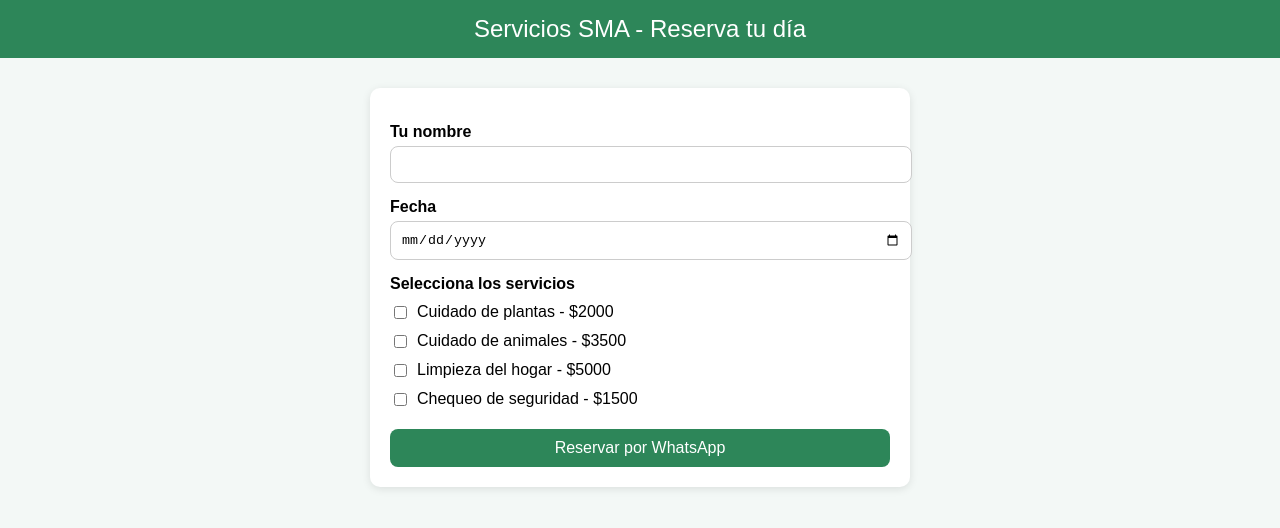
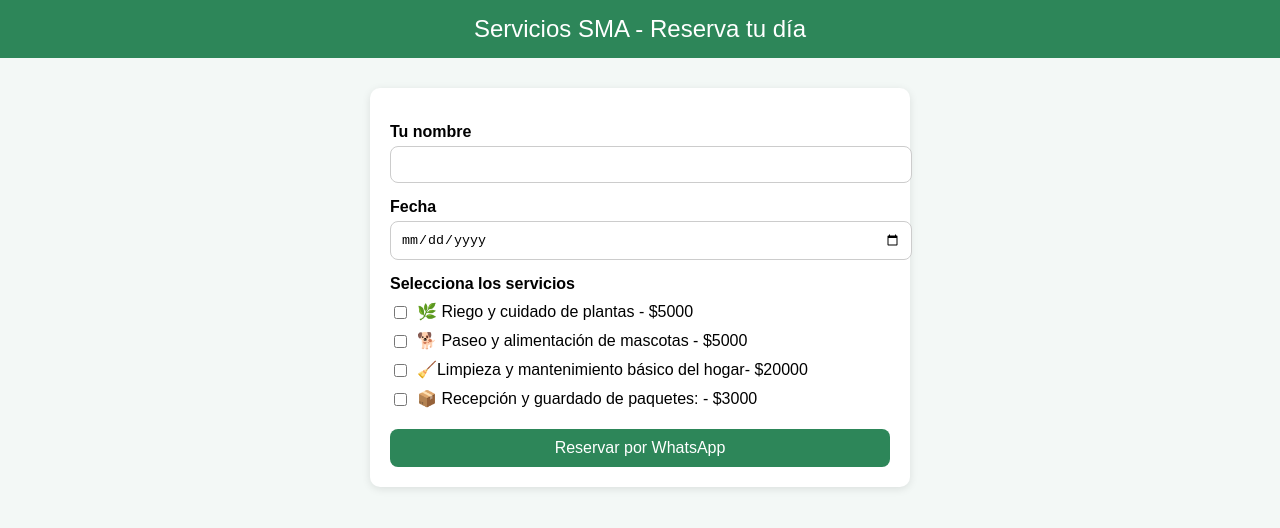
Before and after one commit to tarot-estelar/Servicios-SMA, a plain HTML site: page index.html in a window 1280 px wide. Drawn offline with Linux system fonts and the light colour scheme.

Commit message:
Update index.html

```diff
--- a/index.html
+++ b/index.html
@@ -75,19 +75,19 @@
         <label>Selecciona los servicios</label>
         <div class="servicio">
             <input type="checkbox" name="servicio" value="Cuidado de plantas - $2000">
-            Cuidado de plantas - $2000
+            🌿 Riego y cuidado de plantas - $5000
         </div>
         <div class="servicio">
             <input type="checkbox" name="servicio" value="Cuidado de animales - $3500">
-            Cuidado de animales - $3500
+            🐕 Paseo y alimentación de mascotas - $5000
         </div>
         <div class="servicio">
             <input type="checkbox" name="servicio" value="Limpieza del hogar - $5000">
-            Limpieza del hogar - $5000
+           🧹Limpieza y mantenimiento básico del hogar- $20000
         </div>
         <div class="servicio">
             <input type="checkbox" name="servicio" value="Chequeo de seguridad - $1500">
-            Chequeo de seguridad - $1500
+           📦 Recepción y guardado de paquetes: - $3000
         </div>
 
         <button type="submit">Reservar por WhatsApp</button>
```
